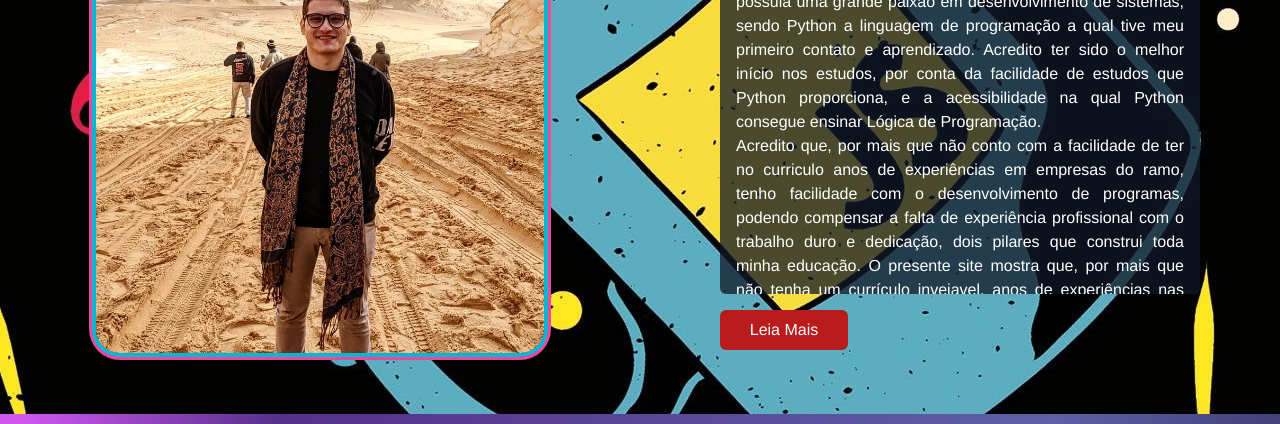
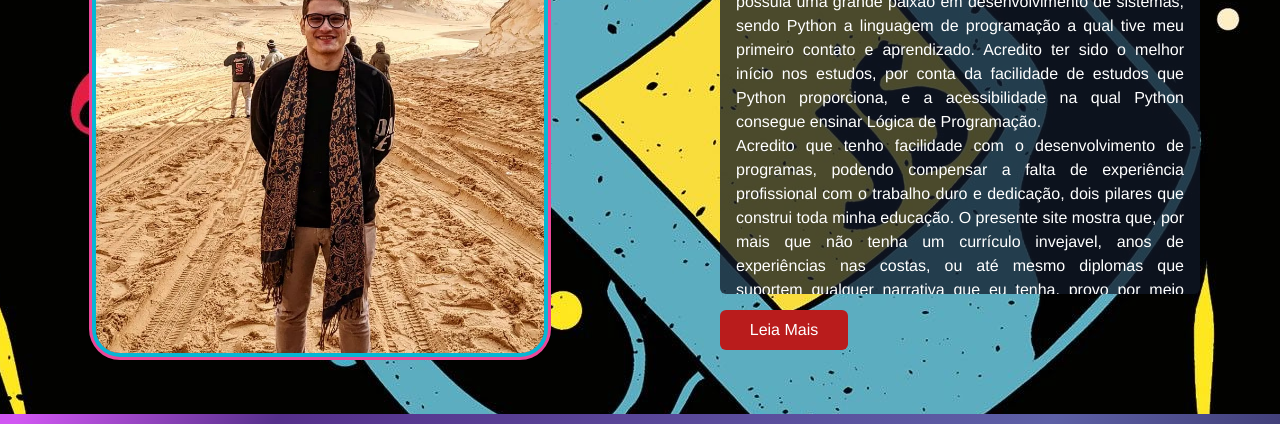
Before and after one commit to BerDavoglio/portfolio_front_v1, a Vue app: page / in a window 1280 px wide. Shown: the part 1060-1484 px from the top of the page. Built offline with nearby package versions, Linux system fonts and the light colour scheme.

Commit message:
Make almost all text for the webpage/2

```diff
--- a/src/locales/pt_BR.js
+++ b/src/locales/pt_BR.js
@@ -35,7 +35,7 @@ export const pt_BR = {
     about: {
       textOne: 'Olá! Sou Bernardo Davoglio, atualmente tenho 21 anos, resido em Curitiba/PR, programador a mais de 5 anos, com um grande foco atual em desenvolvimento Web, tanto Front-End como Back-End, porém não limitado apenas à este tipo de desenvolvimento de sistema, podendo aumentar o leque de oportunidades na qual atuo.',
       textTwo: 'Desde antes do meu ingresso à graduação em Engenharia Química na Universidade Federal do Paraná em 2020, já possuia uma grande paixão em desenvolvimento de sistemas, sendo Python a linguagem de programação a qual tive meu primeiro contato e aprendizado. Acredito ter sido o melhor início nos estudos, por conta da facilidade de estudos que Python proporciona, e a acessibilidade na qual Python consegue ensinar Lógica de Programação.',
-      textThree: 'Acredito que, por mais que não conto com a facilidade de ter no curriculo anos de experiências em empresas do ramo, tenho facilidade com o desenvolvimento de programas, podendo compensar a falta de experiência profissional com o trabalho duro e dedicação, dois pilares que construi toda minha educação. O presente site mostra que, por mais que não tenha um currículo invejavel, anos de experiências nas costas, ou até mesmo diplomas que suportem qualquer narrativa que eu tenha, provo por meio deste website que, ao menos, tenho a dedicação necessária para qualquer serviço.',
+      textThree: 'Acredito que tenho facilidade com o desenvolvimento de programas, podendo compensar a falta de experiência profissional com o trabalho duro e dedicação, dois pilares que construi toda minha educação. O presente site mostra que, por mais que não tenha um currículo invejavel, anos de experiências nas costas, ou até mesmo diplomas que suportem qualquer narrativa que eu tenha, provo por meio deste website que, ao menos, tenho a dedicação necessária para qualquer serviço.',
       readMore: 'Leia Mais',
     },
     portfolio: {
```
